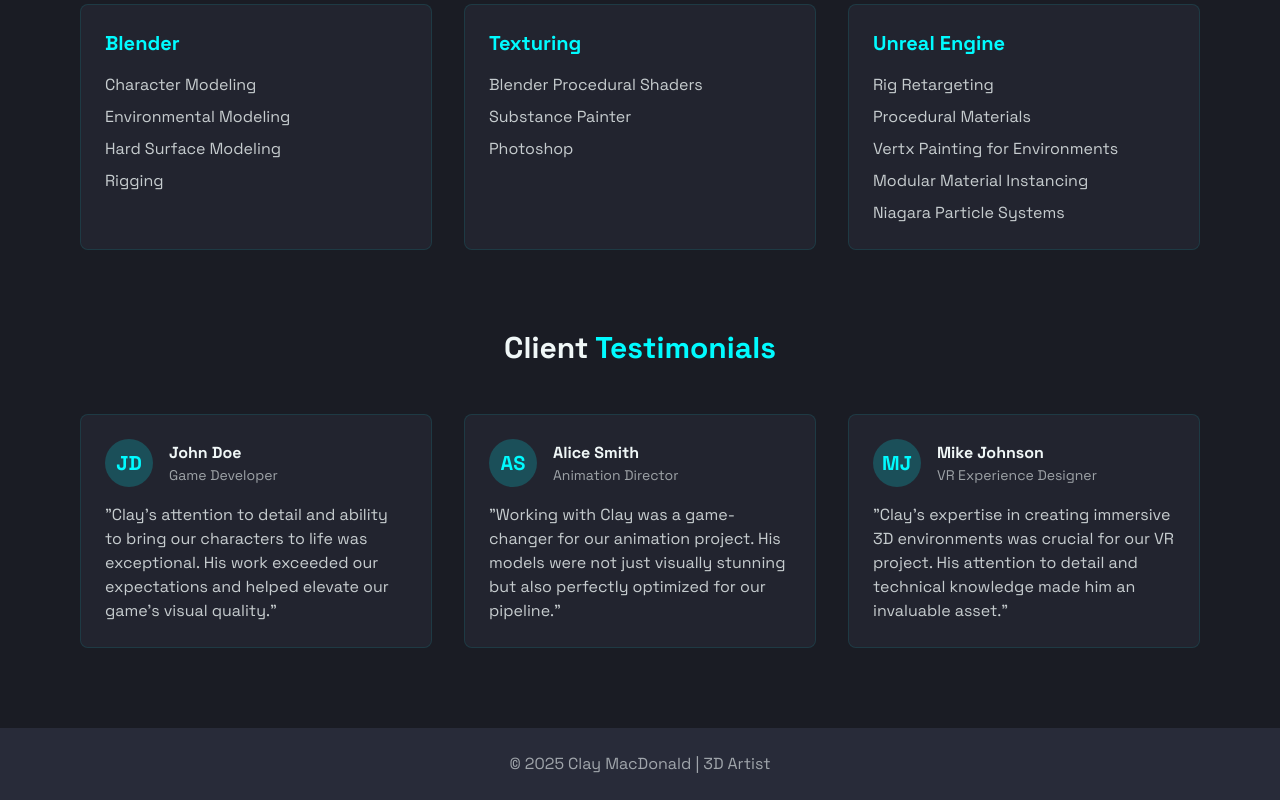
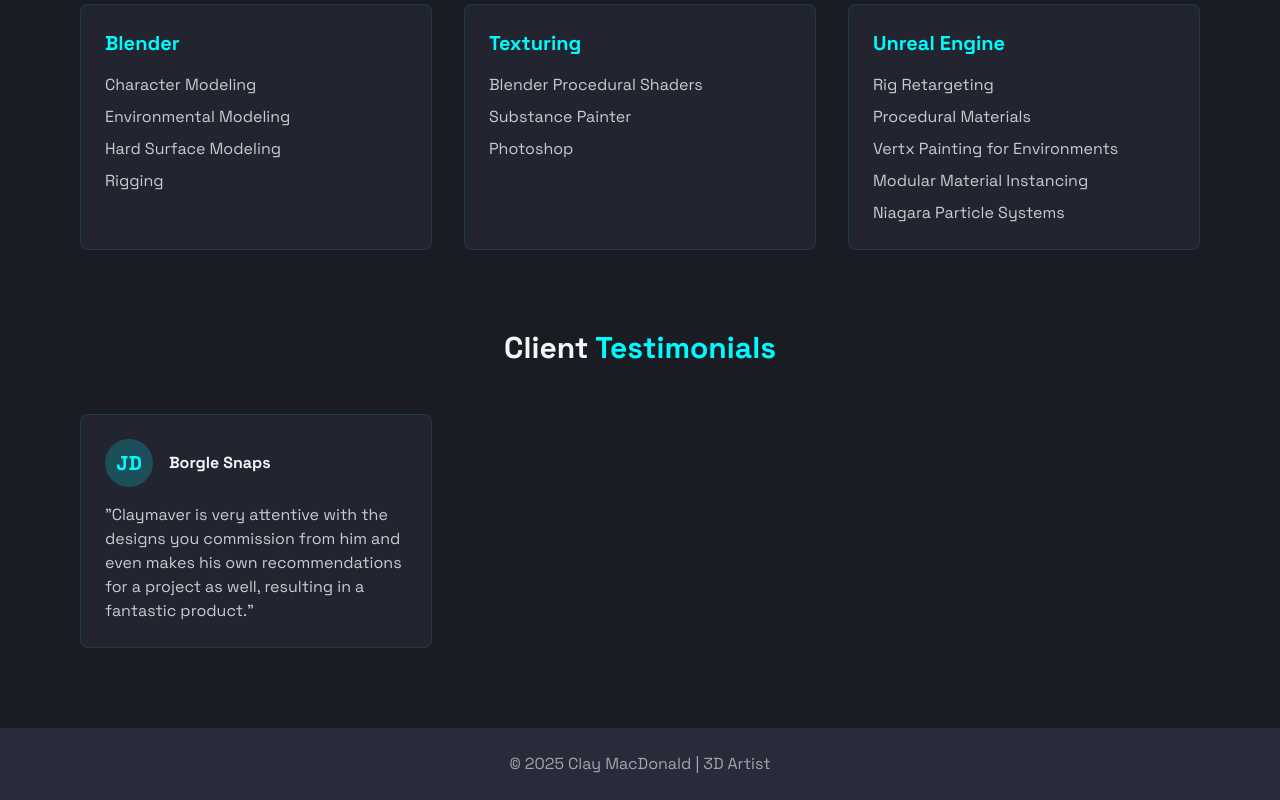
Before and after one commit to Claymaver/claymaver.github.io, a website: page about.html in a window 1280 px wide. Shown: the part 820-1620 px from the top of the page. Drawn offline with nearby package versions, Linux system fonts and the light colour scheme.

Commit message:
Update testimonials, add social link, and include new project category

```diff
--- a/about.html
+++ b/about.html
@@ -156,39 +156,11 @@
                                 <span class="text-xl font-bold text-theme-primary">JD</span>
                             </div>
                             <div>
-                                <h4 class="font-bold">John Doe</h4>
-                                <p class="text-sm opacity-60">Game Developer</p>
+                                <h4 class="font-bold">Borgle Snaps</h4>
+                                <p class="text-sm opacity-60"></p>
                             </div>
                         </div>
-                        <p class="opacity-80">"Clay's attention to detail and ability to bring our characters to life was exceptional. His work exceeded our expectations and helped elevate our game's visual quality."</p>
-                    </div>
-
-                    <!-- Testimonial 2 -->
-                    <div class="bg-theme-secondary/50 p-6 rounded-lg border border-theme-primary/10">
-                        <div class="flex items-center mb-4">
-                            <div class="w-12 h-12 rounded-full bg-theme-primary/20 flex items-center justify-center mr-4">
-                                <span class="text-xl font-bold text-theme-primary">AS</span>
-                            </div>
-                            <div>
-                                <h4 class="font-bold">Alice Smith</h4>
-                                <p class="text-sm opacity-60">Animation Director</p>
-                            </div>
-                        </div>
-                        <p class="opacity-80">"Working with Clay was a game-changer for our animation project. His models were not just visually stunning but also perfectly optimized for our pipeline."</p>
-                    </div>
-
-                    <!-- Testimonial 3 -->
-                    <div class="bg-theme-secondary/50 p-6 rounded-lg border border-theme-primary/10">
-                        <div class="flex items-center mb-4">
-                            <div class="w-12 h-12 rounded-full bg-theme-primary/20 flex items-center justify-center mr-4">
-                                <span class="text-xl font-bold text-theme-primary">MJ</span>
-                            </div>
-                            <div>
-                                <h4 class="font-bold">Mike Johnson</h4>
-                                <p class="text-sm opacity-60">VR Experience Designer</p>
-                            </div>
-                        </div>
-                        <p class="opacity-80">"Clay's expertise in creating immersive 3D environments was crucial for our VR project. His attention to detail and technical knowledge made him an invaluable asset."</p>
+                        <p class="opacity-80">"Claymaver is very attentive with the designs you commission from him and even makes his own recommendations for a project as well, resulting in a fantastic product."</p>
                     </div>
                 </div>
             </section>
--- a/js/projects.json
+++ b/js/projects.json
@@ -104,6 +104,10 @@
         {
             "id": "Props",
             "name": "Props"
+        },
+        {
+            "id": "VFX",
+            "name": "VFX"
         }
     ]
 }
```
Also changed, not shown: contact.html (+2 -0 lines).
